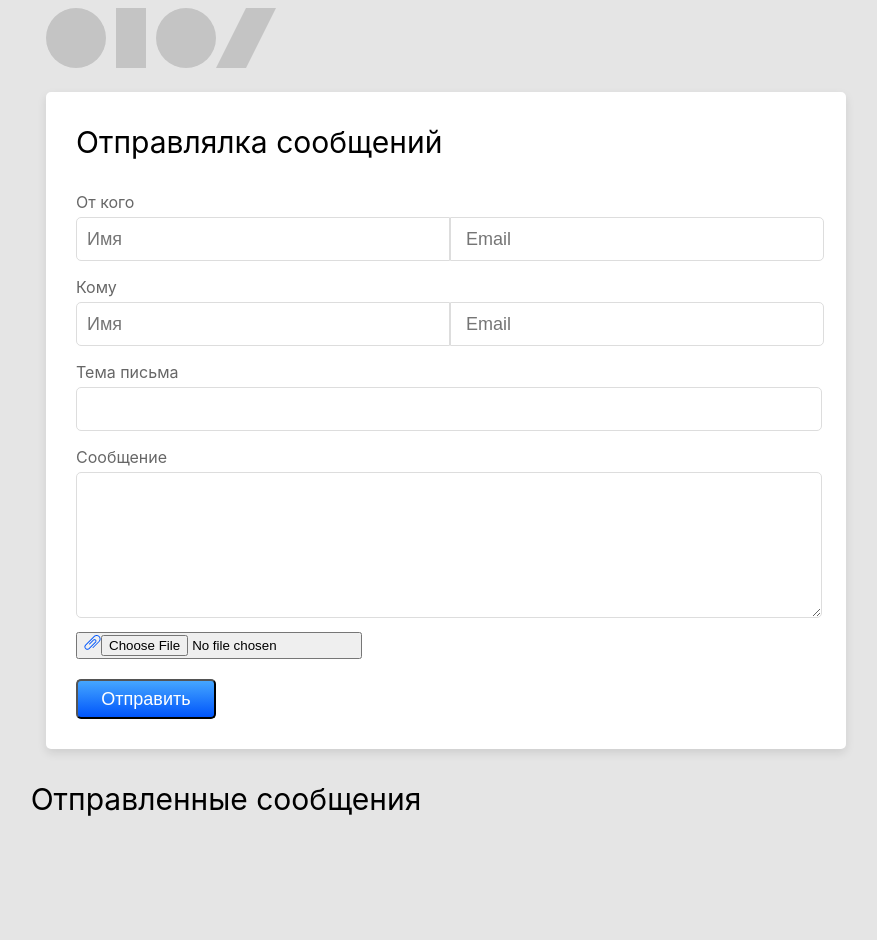
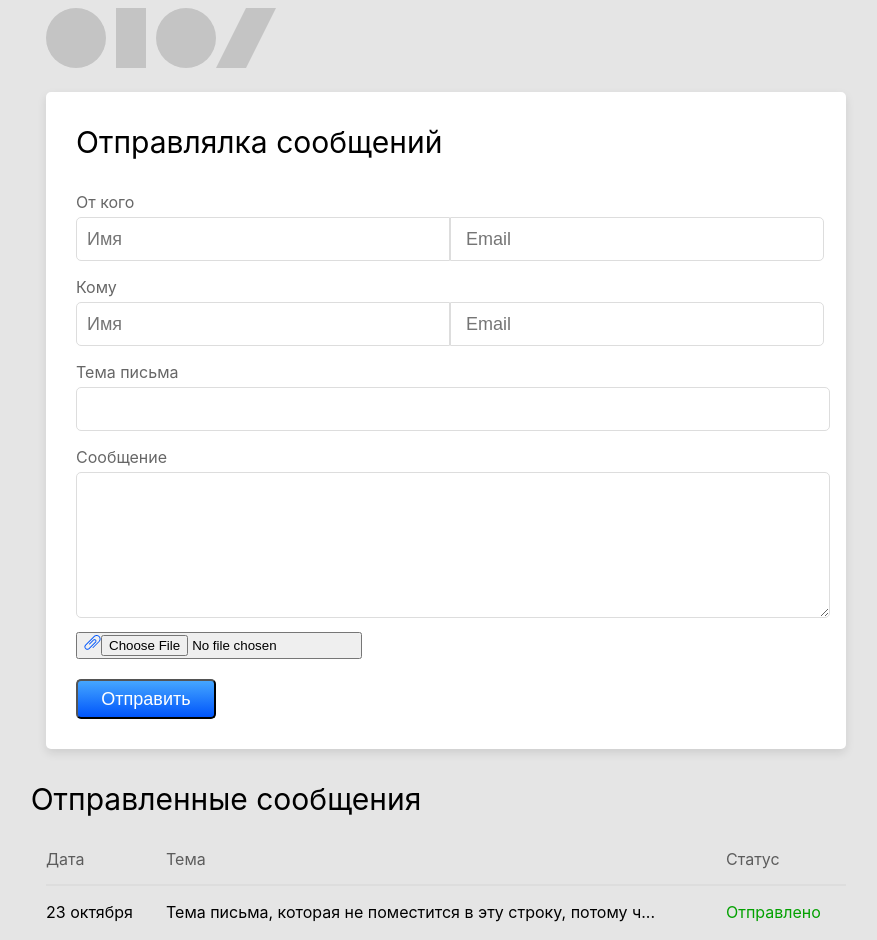
Before and after one commit to veronga/letter, a React (Create React App) app: page / in a window 1280 px wide. Shown: the top 940 px of the page, without its empty margins (190-1067 px from the left). Before the commit the page ends 857 px from the top, so only its background shows below. Built offline with nearby package versions, Linux system fonts and the light colour scheme.

Commit message:
added sent messages container

```diff
--- a/src/App.js
+++ b/src/App.js
@@ -7,6 +7,8 @@ import InputTheme from "./components/InputTheme/index";
 import InputMessage from "./components/InputMessage/index";
 import ButtonAttach from "./components/ButtonAttach/index";
 import Button from "./components/Button/index";
+import ContainerShipped from "./components/ContainerShipped/index";
+import SendMessage from "./components/SendMessage/index";
 
 function App() {
   return (
@@ -26,6 +28,8 @@ function App() {
         <Button />
       </div>
       <p className="send-message">Отправленные сообщения</p>
+      <ContainerShipped />
+      <SendMessage />
     </div>
   );
 }
--- /dev/null
+++ b/src/components/ContainerShipped/index.js
@@ -0,0 +1,20 @@
+import React from "react";
+import "./style.css";
+
+function ContainerShipped() {
+  return (
+    <div className="cont-mess">
+      <div className="cont-date">
+        <p className="cont-mess">Дата</p>
+      </div>
+      <div className="cont-theme">
+        <p className="cont-mess">Тема</p>
+      </div>
+      <div className="cont-status">
+        <p className="cont-mess">Статус</p>
+      </div>
+    </div>
+  );
+}
+
+export default ContainerShipped;
--- /dev/null
+++ b/src/components/ContainerShipped/style.css
@@ -0,0 +1,21 @@
+.cont-mess {
+  margin: 0;
+  height: 35px;
+  border-bottom: 2px solid #dddddd;
+  display: inline-flex;
+}
+.cont-date {
+  width: 120px;
+  height: 25px;
+  color: rgba(0, 0, 0, 0.6);
+}
+.cont-theme {
+  width: 560px;
+  height: 25px;
+  color: rgba(0, 0, 0, 0.6);
+}
+.cont-status {
+  width: 120px;
+  height: 25px;
+  color: rgba(0, 0, 0, 0.6);
+}
--- a/src/components/InputMessage/style.css
+++ b/src/components/InputMessage/style.css
@@ -7,4 +7,6 @@
   height: 140px;
   border-radius: 5px;
   border: 1px solid #dddddd;
+  padding-left: 10px;
+  font-size: 18px;
 }
--- a/src/components/InputTheme/style.css
+++ b/src/components/InputTheme/style.css
@@ -7,4 +7,6 @@
   height: 40px;
   border-radius: 5px;
   border: 1px solid #dddddd;
+  padding-left: 10px;
+  font-size: 18px;
 }
--- /dev/null
+++ b/src/components/SendMessage/index.js
@@ -0,0 +1,24 @@
+import React from "react";
+import "./style.css";
+
+function SendMessage() {
+  return (
+    <div className="cont-send">
+      <div className="cont-date">
+        <p className="color">23 октября</p>
+      </div>
+      <div className="cont-theme">
+        <p className="color">
+          Тема письма, которая не поместится в эту строку, потому ч...{" "}
+        </p>
+      </div>
+      <div className="cont-status">
+        <p className="mess-shipped">Отправлено</p>
+        <p className="mess-queue">В очереди</p>
+        <p className="mess-error">Ошибка</p>
+      </div>
+    </div>
+  );
+}
+
+export default SendMessage;
--- /dev/null
+++ b/src/components/SendMessage/style.css
@@ -0,0 +1,21 @@
+.cont-send {
+  margin: 0;
+  height: 35px;
+  display: inline-flex;
+}
+
+.color {
+  color: #000;
+}
+
+.mess-shipped {
+  color: #03a100;
+}
+
+.mess-queue {
+  color: rgba(0, 0, 0, 0.6);
+}
+
+.mess-error {
+  color: #ff6666;
+}
```
